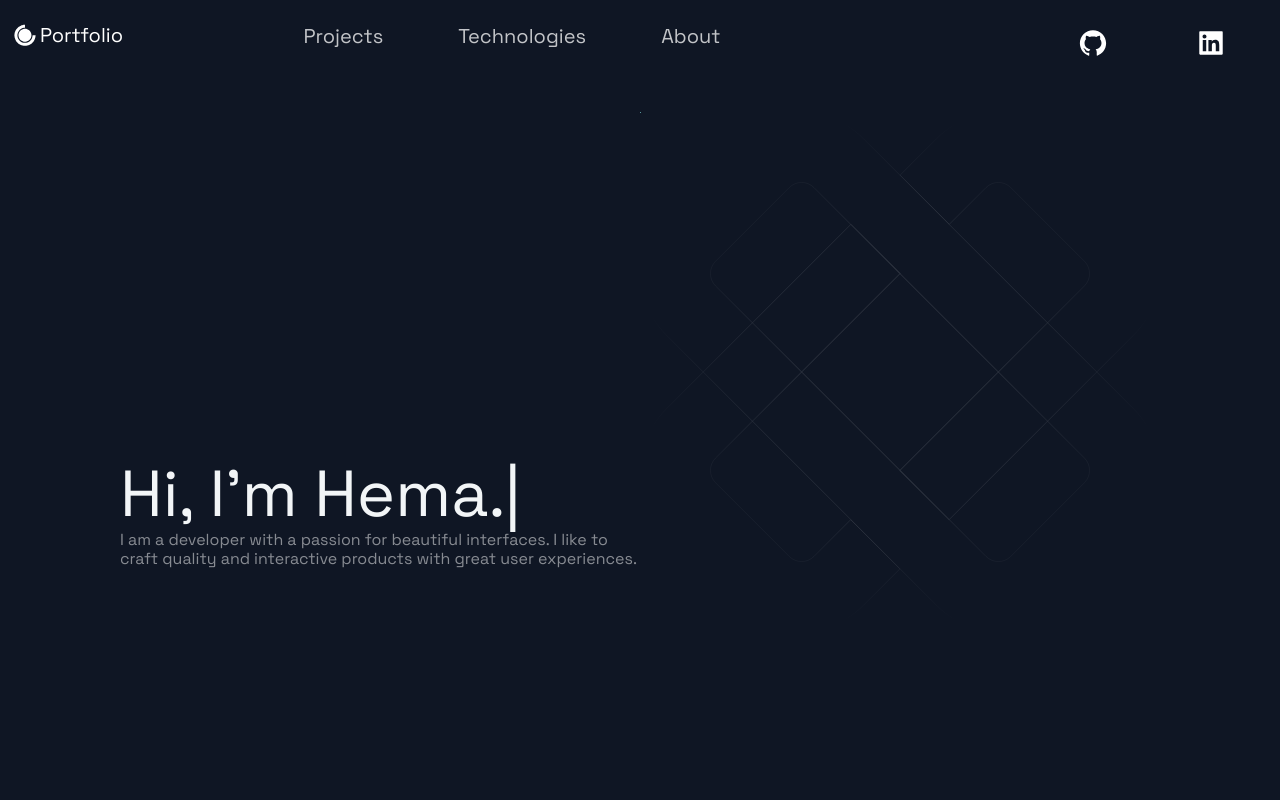
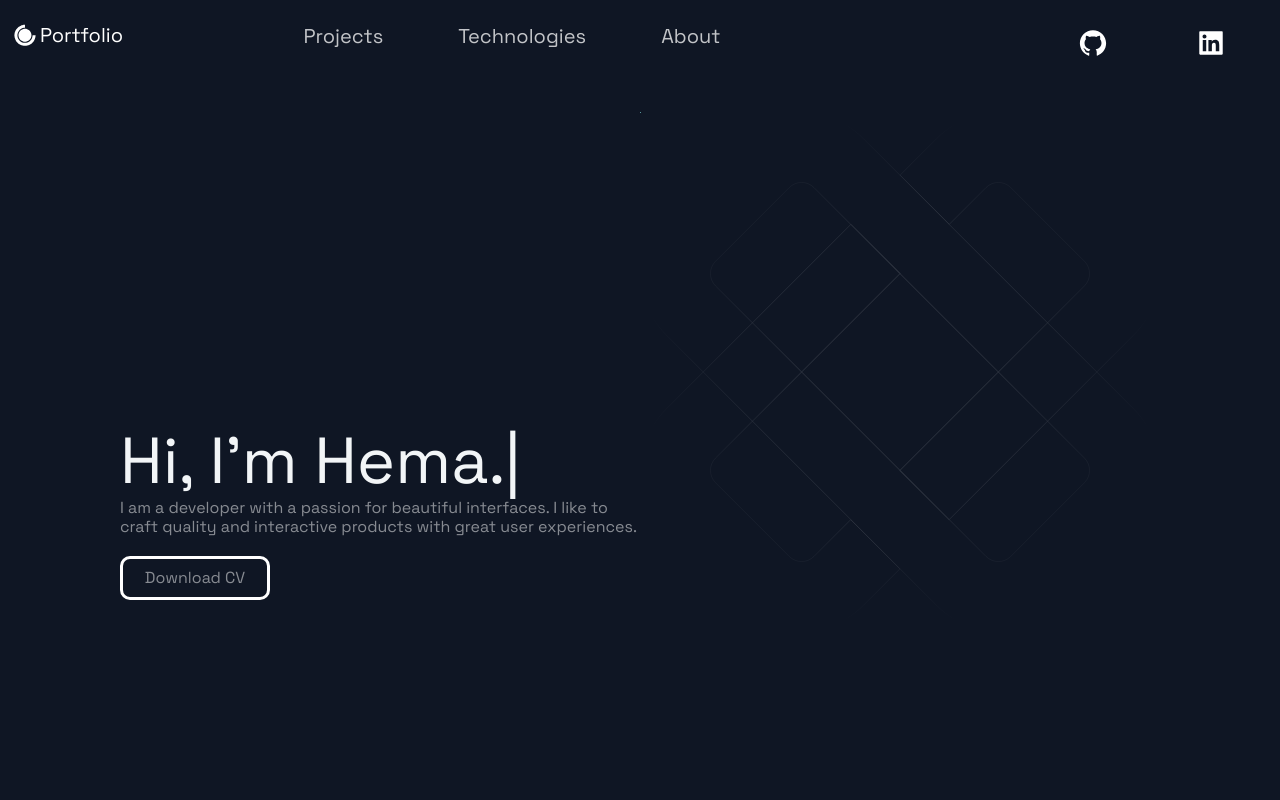
Before and after one commit to hemalawati/portfolio-website, a Next.js app: page / in a window 1280 px wide. Shown: the top 800 px of the page. Built offline with nearby package versions, Linux system fonts and the light colour scheme.

Commit message:
changed resume pdf

```diff
--- a/src/components/Hero/Hero.js
+++ b/src/components/Hero/Hero.js
@@ -1,6 +1,11 @@
 import React from 'react';
 import { TypeAnimation } from 'react-type-animation';
-import { HeroSection, IntroDescription, LeftSection } from './HeroStyles';
+import {
+	HeroSection,
+	IntroDescription,
+	LeftSection,
+	Resume,
+} from './HeroStyles';
 
 const Hero = () => {
 	return (
@@ -15,6 +20,9 @@ const Hero = () => {
 					I am a developer with a passion for beautiful interfaces. I like to
 					craft quality and interactive products with great user experiences.
 				</IntroDescription>
+				<Resume href="/Resume.pdf" target="_blank">
+					Download CV
+				</Resume>
 			</LeftSection>
 		</HeroSection>
 	);
--- a/src/components/Hero/HeroStyles.js
+++ b/src/components/Hero/HeroStyles.js
@@ -35,3 +35,25 @@ export const LeftSection = styled.div`
 		margin: 0 auto;
 	}
 `;
+
+export const Resume = styled.a`
+	color: rgba(255, 255, 255, 0.5);
+	animation: fadeIn 6s;
+
+	border: 3px solid white;
+    border-radius: 10px;
+    padding: 10px;
+    margin-top: 20px;
+    text-align: center;
+    width: 150px;
+
+	@keyframes fadeIn {
+		0%,
+		40% {
+			opacity: 0;
+		}
+		100% {
+			opacity: 1;
+		}
+	}
+`;
```
Also changed, not shown: 1 other file (tests, documents, lock files or other folders).
